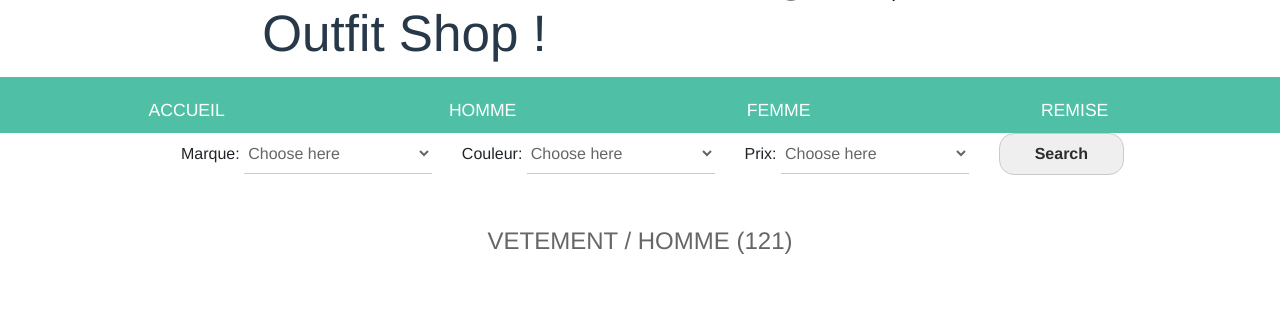
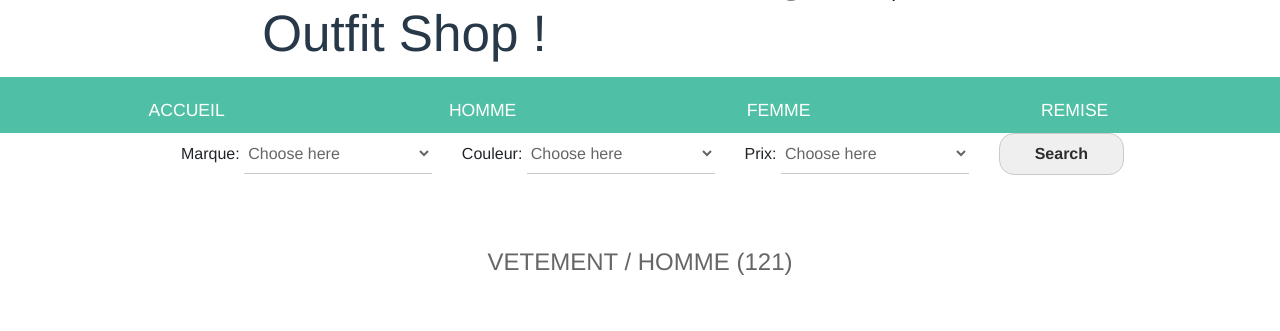
Before and after one commit to krishnath92/e-commerce, a PHP site: page /path/espace_commun/accueilCommun.php?homme=1 in a window 1280 px wide. Shown: the part 68-399 px from the top of the page. Run offline with PHP 8.4, Linux system fonts and the light colour scheme; the visitor is signed in with stand-in values (Sample User, id 1); data comes from the database, SQL or seed files in the repository; some libraries are stand-ins or nearby versions.

Commit message:
change space

```diff
--- a/design/menu.css
+++ b/design/menu.css
@@ -223,4 +223,5 @@ select{
 
 #searchcategorie{
     color :#666;
+    margin-top: 2%;
 }
```
